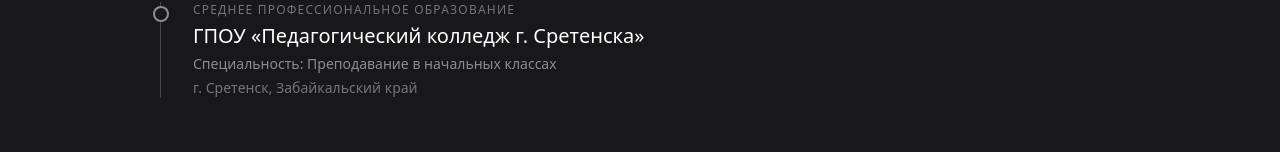
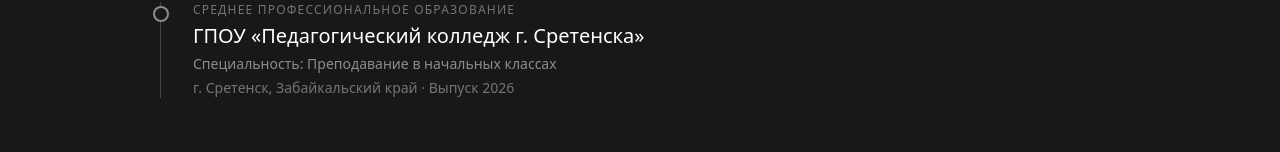
Before and after one commit to pr-poehali-dev/lunar-silent-sentry, a React (Vite) app: page /about in a window 1280 px wide. Shown: the part 800-952 px from the top of the page. Built offline with nearby package versions, Linux system fonts and the light colour scheme.

Commit message:
Завершение проекта в 2026

```diff
--- a/src/pages/About.tsx
+++ b/src/pages/About.tsx
@@ -84,7 +84,7 @@ export default function About() {
               ГПОУ «Педагогический колледж г. Сретенска»
             </h3>
             <p className="text-sm text-white/50">Специальность: Преподавание в начальных классах</p>
-            <p className="mt-1 text-sm text-white/40">г. Сретенск, Забайкальский край</p>
+            <p className="mt-1 text-sm text-white/40">г. Сретенск, Забайкальский край · Выпуск 2026</p>
           </div>
         </div>
       </section>
```
